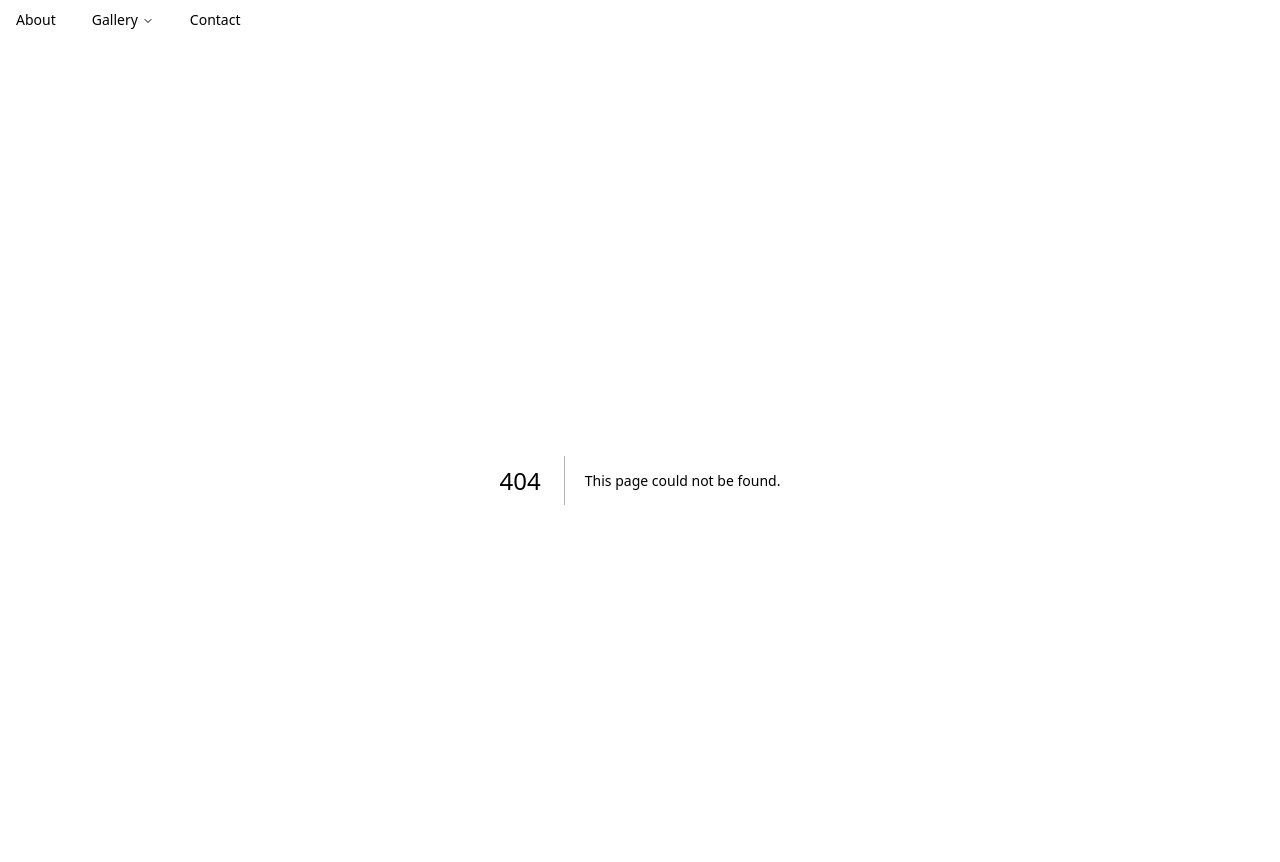
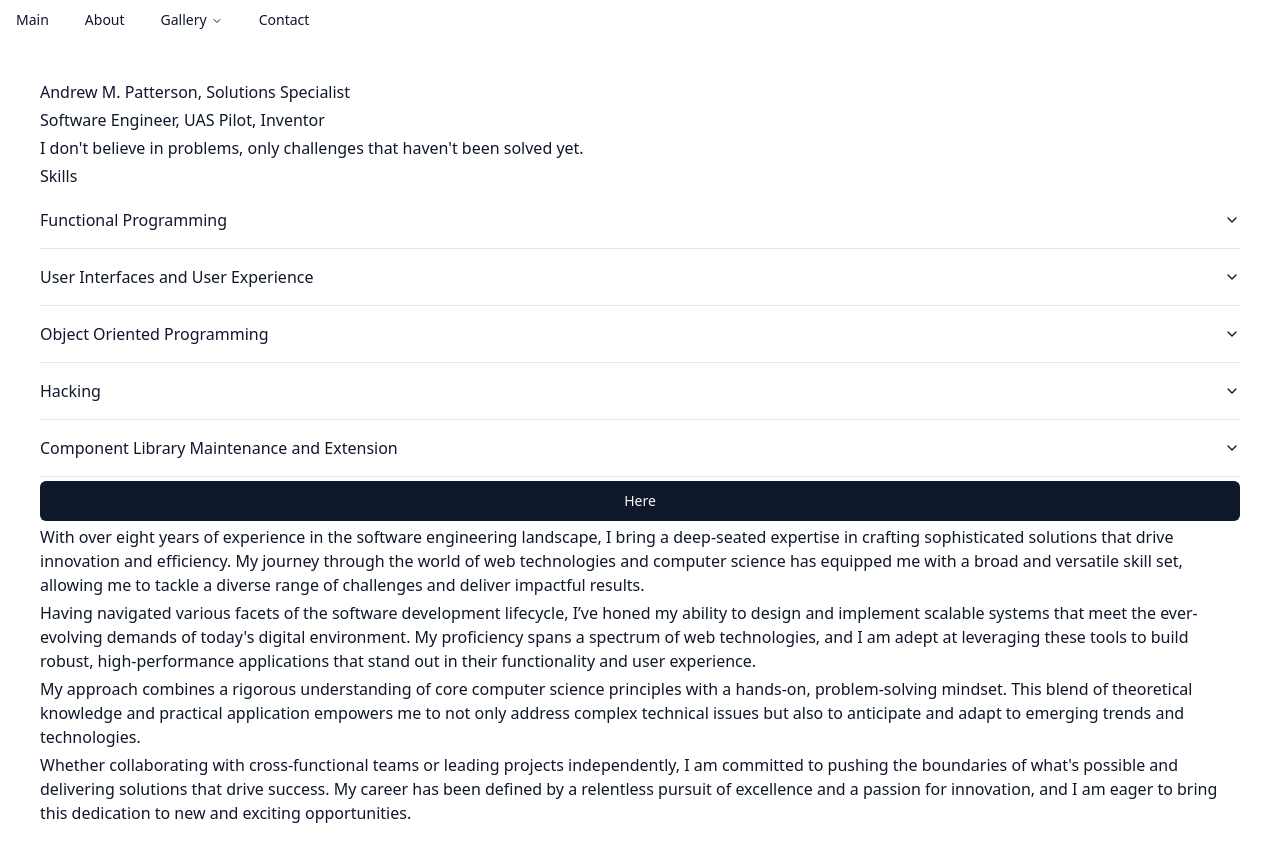
Before and after one commit to Ampatte2/my-website, a Next.js app: page /tldr in a window 1280 px wide. Before the commit this address had no page. Shown: the top 862 px of the page. After the commit the page ends 825 px from the top, so only its background shows below. Built offline with nearby package versions, Linux system fonts and the light colour scheme.

Commit message:
Added more copy and main tldr page

```diff
--- /dev/null
+++ b/@/components/ui/accordion.tsx
@@ -0,0 +1,56 @@
+import * as React from "react"
+import * as AccordionPrimitive from "@radix-ui/react-accordion"
+import { ChevronDown } from "lucide-react"
+
+import { cn } from "@/lib/utils"
+
+const Accordion = AccordionPrimitive.Root
+
+const AccordionItem = React.forwardRef<
+  React.ElementRef<typeof AccordionPrimitive.Item>,
+  React.ComponentPropsWithoutRef<typeof AccordionPrimitive.Item>
+>(({ className, ...props }, ref) => (
+  <AccordionPrimitive.Item
+    ref={ref}
+    className={cn("border-b", className)}
+    {...props}
+  />
+))
+AccordionItem.displayName = "AccordionItem"
+
+const AccordionTrigger = React.forwardRef<
+  React.ElementRef<typeof AccordionPrimitive.Trigger>,
+  React.ComponentPropsWithoutRef<typeof AccordionPrimitive.Trigger>
+>(({ className, children, ...props }, ref) => (
+  <AccordionPrimitive.Header className="flex">
+    <AccordionPrimitive.Trigger
+      ref={ref}
+      className={cn(
+        "flex flex-1 items-center justify-between py-4 font-medium transition-all hover:underline [&[data-state=open]>svg]:rotate-180",
+        className
+      )}
+      {...props}
+    >
+      {children}
+      <ChevronDown className="h-4 w-4 shrink-0 transition-transform duration-200" />
+    </AccordionPrimitive.Trigger>
+  </AccordionPrimitive.Header>
+))
+AccordionTrigger.displayName = AccordionPrimitive.Trigger.displayName
+
+const AccordionContent = React.forwardRef<
+  React.ElementRef<typeof AccordionPrimitive.Content>,
+  React.ComponentPropsWithoutRef<typeof AccordionPrimitive.Content>
+>(({ className, children, ...props }, ref) => (
+  <AccordionPrimitive.Content
+    ref={ref}
+    className="overflow-hidden text-sm transition-all data-[state=closed]:animate-accordion-up data-[state=open]:animate-accordion-down"
+    {...props}
+  >
+    <div className={cn("pb-4 pt-0", className)}>{children}</div>
+  </AccordionPrimitive.Content>
+))
+
+AccordionContent.displayName = AccordionPrimitive.Content.displayName
+
+export { Accordion, AccordionItem, AccordionTrigger, AccordionContent }
--- a/@/components/ui/anchors.tsx
+++ b/@/components/ui/anchors.tsx
@@ -3,20 +3,23 @@ import { Slot } from "@radix-ui/react-slot"
 import { ChevronRight, MoreHorizontal } from "lucide-react"
 
 import { cn } from "@/lib/utils"
+import Link from "next/link"
+import { Url } from "next/dist/shared/lib/router/router"
 
 const mailToSpaceSeperator = "%0D%0A"
 
 const MailToAnchor = React.forwardRef<
   HTMLAnchorElement,
   React.ComponentPropsWithoutRef<"nav"> & { subject: string, body: string[] }
->(({ ...props }, ref) => <a aria-label="Contact Email Mailto Link" href={`mailto:dog@dog.com?subject=${props.subject}&body=${props.body.join(mailToSpaceSeperator + mailToSpaceSeperator)}`} ref={ref}>{props.children}</a>)
+>(({ ...props }, ref) => <a className={cn(props.className)} aria-label="Contact Email Mailto Link" href={`mailto:dog@dog.com?subject=${props.subject}&body=${props.body.join(mailToSpaceSeperator + mailToSpaceSeperator)}`} ref={ref}>{props.children}</a>)
 MailToAnchor.displayName = "MailToAnchor"
 
 const AnchorIcon = React.forwardRef<
   HTMLAnchorElement,
-  React.ComponentPropsWithoutRef<"nav"> & {}
->(({ ...props }, ref) => <a {...props} className='flex flex-row'>{ }<h4>855-278-5080</h4></a>)
+  React.ComponentPropsWithoutRef<"nav"> & { href: Url, icon: React.ReactElement, title: string }
+>(({ ...props }, ref) => <Link href={props.href}><a className={cn(props.className, 'flex flex-row')} ref={ref}>{props.icon}<h4>{props.title}</h4></a></Link>)
 
 export {
-  MailToAnchor
+  MailToAnchor,
+  AnchorIcon
 }
--- a/@/components/ui/navigation-menu.tsx
+++ b/@/components/ui/navigation-menu.tsx
@@ -122,6 +122,13 @@ function MainNav() {
     <NavigationMenu>
       <NavigationMenuList>
         <NavigationMenuItem>
+          <Link href="/" legacyBehavior passHref>
+            <NavigationMenuLink className={navigationMenuTriggerStyle()}>
+              Main
+            </NavigationMenuLink>
+          </Link>
+        </NavigationMenuItem>
+        <NavigationMenuItem>
           <Link href="/about" legacyBehavior passHref>
             <NavigationMenuLink className={navigationMenuTriggerStyle()}>
               About
@@ -175,7 +182,9 @@ const ListItem = React.forwardRef<
     </li>
   )
 })
+
 ListItem.displayName = "ListItem"
+
 export {
   navigationMenuTriggerStyle,
   NavigationMenu,
--- /dev/null
+++ b/@/components/ui/progress.tsx
@@ -0,0 +1,26 @@
+import * as React from "react"
+import * as ProgressPrimitive from "@radix-ui/react-progress"
+
+import { cn } from "@/lib/utils"
+
+const Progress = React.forwardRef<
+  React.ElementRef<typeof ProgressPrimitive.Root>,
+  React.ComponentPropsWithoutRef<typeof ProgressPrimitive.Root>
+>(({ className, value, ...props }, ref) => (
+  <ProgressPrimitive.Root
+    ref={ref}
+    className={cn(
+      "relative h-4 w-full overflow-hidden rounded-full bg-secondary",
+      className
+    )}
+    {...props}
+  >
+    <ProgressPrimitive.Indicator
+      className="h-full w-full flex-1 bg-primary transition-all"
+      style={{ transform: `translateX(-${100 - (value || 0)}%)` }}
+    />
+  </ProgressPrimitive.Root>
+))
+Progress.displayName = ProgressPrimitive.Root.displayName
+
+export { Progress }
--- a/app/contact/page.tsx
+++ b/app/contact/page.tsx
@@ -6,22 +6,20 @@ import { Column, Row } from '@/components/ui/flex';
 import { LinkedinIcon, Mail, Phone, TwitchIcon, YoutubeIcon } from 'lucide-react';
 
 export default function Contact() {
-  return <div className="flex flex-col justify-center gap-y-1">
-    <Row>
-      <h1>Arizona Aerial Videography</h1>
-    </Row>
-    <Row classes='gap-x-1'>
-      <a href='tel:855-278-5080' className='flex flex-row'><Phone /><h4>855-278-5080</h4></a>
-    </Row>
-    <Row classes='gap-x-1'>
+  return <div className="flex flex-col justify-center items-center gap-5 px-16">
+    <h1 className='w-fit mx-auto text-xl mb-16'>Arizona Aerial Videography</h1>
+    <div className="grid grid-cols-2 grid-rows-2 gap-8 w-fit">
+      <a href='tel:855-278-5080' className='flex flex-row gap-x-2'><Phone /><h4>855-278-5080</h4></a>
+      <Row classes='gap-x-2'>
         <LinkedinIcon /><h4>me@linkedIn</h4>
       </Row>
-    <Row classes='gap-x-1'>
+      <Row classes='gap-x-2'>
         <YoutubeIcon /><h4>Youtube</h4>
       </Row>
-    <Row classes='gap-x-1'>
+      <Row classes='gap-x-2'>
         <TwitchIcon /><h4>Twitch</h4>
       </Row>
+    </div>
     <Column classes='gap-y-1'>
       <h3>My Availibility</h3>
       <DatePicker
--- a/app/layout.tsx
+++ b/app/layout.tsx
@@ -13,8 +13,8 @@ const fontSans = FontSans({
 })
 
 export const metadata: Metadata = {
-  title: "Schrodinger's Failure",
-  description: "Archimedes Principle",
+  title: "Andrew Patterson",
+  description: "Andrew Patterson's website of marketable skills",
 };
 
 export default function RootLayout({
@@ -30,7 +30,7 @@ export default function RootLayout({
         fontSans.variable
       )}>
         <MainNav />
-        <div className="pt-10 pb-20 px-10">
+        <div className="pt-10 px-10 h-full w-full">
           {children}
         </div>
       </body>
--- a/app/page.tsx
+++ b/app/page.tsx
@@ -5,9 +5,9 @@ import { useRouter } from 'next/router';
 
 export default function Home() {
 
-  return <div className="">
+  return <>
     <Row>
-      <h1 className='m-auto text-xl'>Arizona Aerial Videography</h1>
+      <h1 className='m-auto text-xl'>Andrew Patterson</h1>
     </Row>
     <Row classes='justify-center'>
       <YoutubePlayer
@@ -17,19 +17,25 @@ export default function Home() {
         src="https://www.youtube.com/embed/iYkqQPbNtTg?si=b1Cqu740a5-0wlCy"
       />
     </Row>
-    <Row classes='justify-around mt-10'>
+    <div className='justify-around mt-10 flex flex-col md:flex-row'>
+      <ButtonLink href="/tldr">
+        <h5>Executive Overview</h5>
+      </ButtonLink>
       <ButtonLink href="/about">
         <h5>Native Phoenician</h5>
       </ButtonLink>
       <ButtonLink href="/gallery/action">
-        <h5>Action Photography</h5>
+        <h5>Software Engineer</h5>
       </ButtonLink>
       <ButtonLink href="/gallery/cinematic">
-        <h5>Part 107 Licensed</h5>
+        <h5>Leader</h5>
       </ButtonLink>
+      <ButtonLink href="/gallery/cinematic">
+        <h5>Licensed UAS Pilot</h5>
+      </ButtonLink>
+    </div>
+    <Row classes='justify-around mt-auto'>
+      <ButtonLink href="/about">About Me</ButtonLink>
     </Row>
-    <Row classes='justify-around'>
-      <ButtonLink href="/about">About Us</ButtonLink>
-    </Row>
-  </div>
+  </>
 }
--- /dev/null
+++ b/app/tldr/page.tsx
@@ -0,0 +1,61 @@
+import { Accordion, AccordionContent, AccordionItem, AccordionTrigger } from "@/components/ui/accordion";
+import { Button } from "@/components/ui/button";
+import { Column } from "@/components/ui/flex";
+
+export default function TLDR() {
+  return <Column classes="gap-1">
+    <h1>Andrew M. Patterson, Solutions Specialist</h1>
+    <h2>Software Engineer, UAS Pilot, Inventor</h2>
+    <p>I don't believe in problems, only challenges that haven't been solved yet.</p>
+    <h3>Skills</h3>
+    <Accordion type="single" collapsible className="w-full">
+      <AccordionItem value="item-1">
+        <AccordionTrigger>Functional Programming</AccordionTrigger>
+        <AccordionContent>
+          Yes. It adheres to the WAI-ARIA design pattern.
+        </AccordionContent>
+      </AccordionItem>
+      <AccordionItem value="item-2">
+        <AccordionTrigger>User Interfaces and User Experience</AccordionTrigger>
+        <AccordionContent>
+          Yes. It comes with default styles that matches the other
+          components&apos; aesthetic.
+        </AccordionContent>
+      </AccordionItem>
+      <AccordionItem value="item-3">
+        <AccordionTrigger>Object Oriented Programming</AccordionTrigger>
+        <AccordionContent>
+          Yes. It&apos;s animated by default, but you can disable it if you
+          prefer.
+        </AccordionContent>
+      </AccordionItem>
+      <AccordionItem value="item-4">
+        <AccordionTrigger>Hacking</AccordionTrigger>
+        <AccordionContent>
+          Yes. It&apos;s animated by default, but you can disable it if you
+          prefer.
+        </AccordionContent>
+      </AccordionItem>
+      <AccordionItem value="item-5">
+        <AccordionTrigger>Component Library Maintenance and Extension</AccordionTrigger>
+        <AccordionContent>
+          Yes. It&apos;s animated by default, but you can disable it if you
+          prefer.
+        </AccordionContent>
+      </AccordionItem>
+    </Accordion>
+    <Button>Here</Button>
+    <p>
+      With over eight years of experience in the software engineering landscape, I bring a deep-seated expertise in crafting sophisticated solutions that drive innovation and efficiency. My journey through the world of web technologies and computer science has equipped me with a broad and versatile skill set, allowing me to tackle a diverse range of challenges and deliver impactful results.
+    </p>
+    <p>
+      Having navigated various facets of the software development lifecycle, I’ve honed my ability to design and implement scalable systems that meet the ever-evolving demands of today's digital environment. My proficiency spans a spectrum of web technologies, and I am adept at leveraging these tools to build robust, high-performance applications that stand out in their functionality and user experience.
+    </p>
+    <p>
+      My approach combines a rigorous understanding of core computer science principles with a hands-on, problem-solving mindset. This blend of theoretical knowledge and practical application empowers me to not only address complex technical issues but also to anticipate and adapt to emerging trends and technologies.
+    </p>
+    <p>
+      Whether collaborating with cross-functional teams or leading projects independently, I am committed to pushing the boundaries of what's possible and delivering solutions that drive success. My career has been defined by a relentless pursuit of excellence and a passion for innovation, and I am eager to bring this dedication to new and exciting opportunities.
+    </p>
+  </Column>
+}
--- a/package.json
+++ b/package.json
@@ -10,11 +10,13 @@
   },
   "dependencies": {
     "@material-tailwind/react": "^2.1.9",
+    "@radix-ui/react-accordion": "^1.2.0",
     "@radix-ui/react-dialog": "^1.0.5",
     "@radix-ui/react-icons": "^1.3.0",
     "@radix-ui/react-menubar": "^1.0.4",
     "@radix-ui/react-navigation-menu": "^1.1.4",
     "@radix-ui/react-popover": "^1.0.7",
+    "@radix-ui/react-progress": "^1.1.0",
     "@radix-ui/react-radio-group": "^1.1.3",
     "@radix-ui/react-slot": "^1.0.2",
     "@vercel/speed-insights": "^1.0.10",
```
Also changed, not shown: .yarnrc.yml (added), 1 other file (tests, documents, lock files or other folders). Lines whose indentation alone changed are shown as unchanged.
